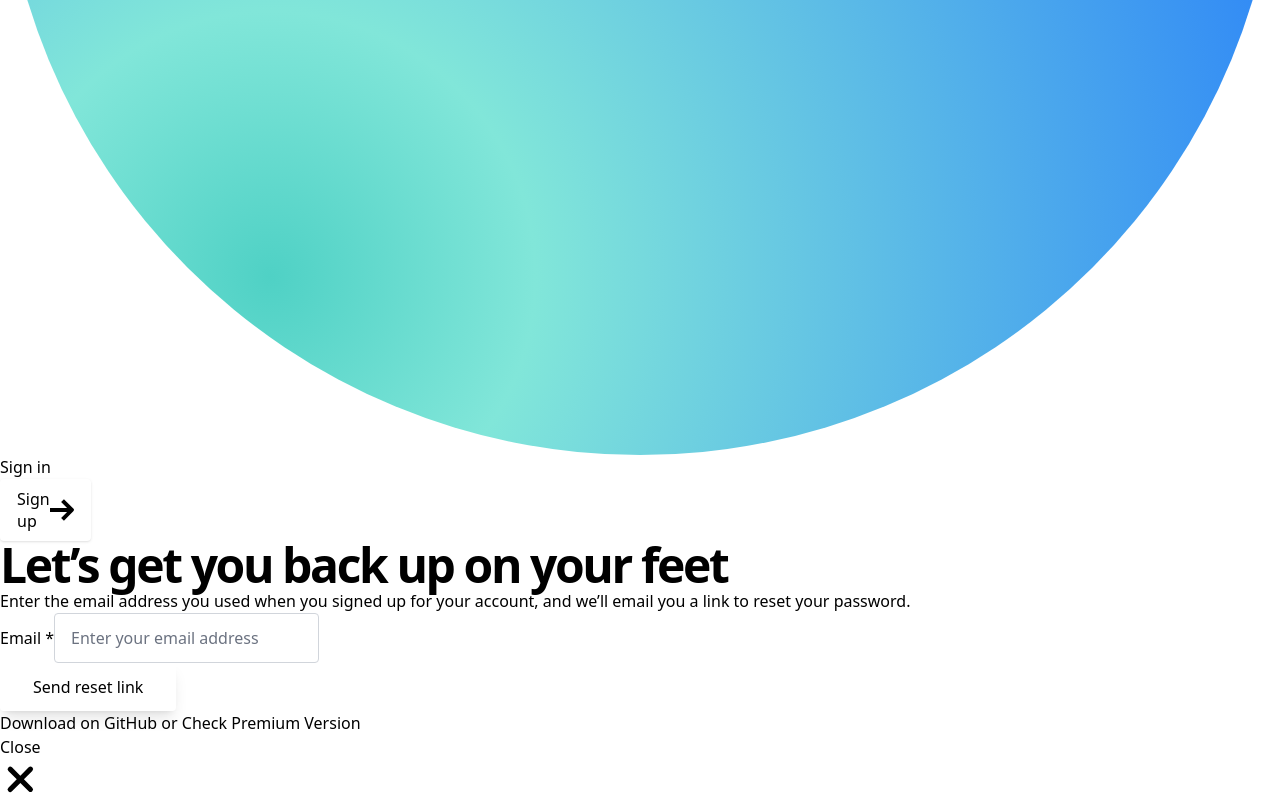
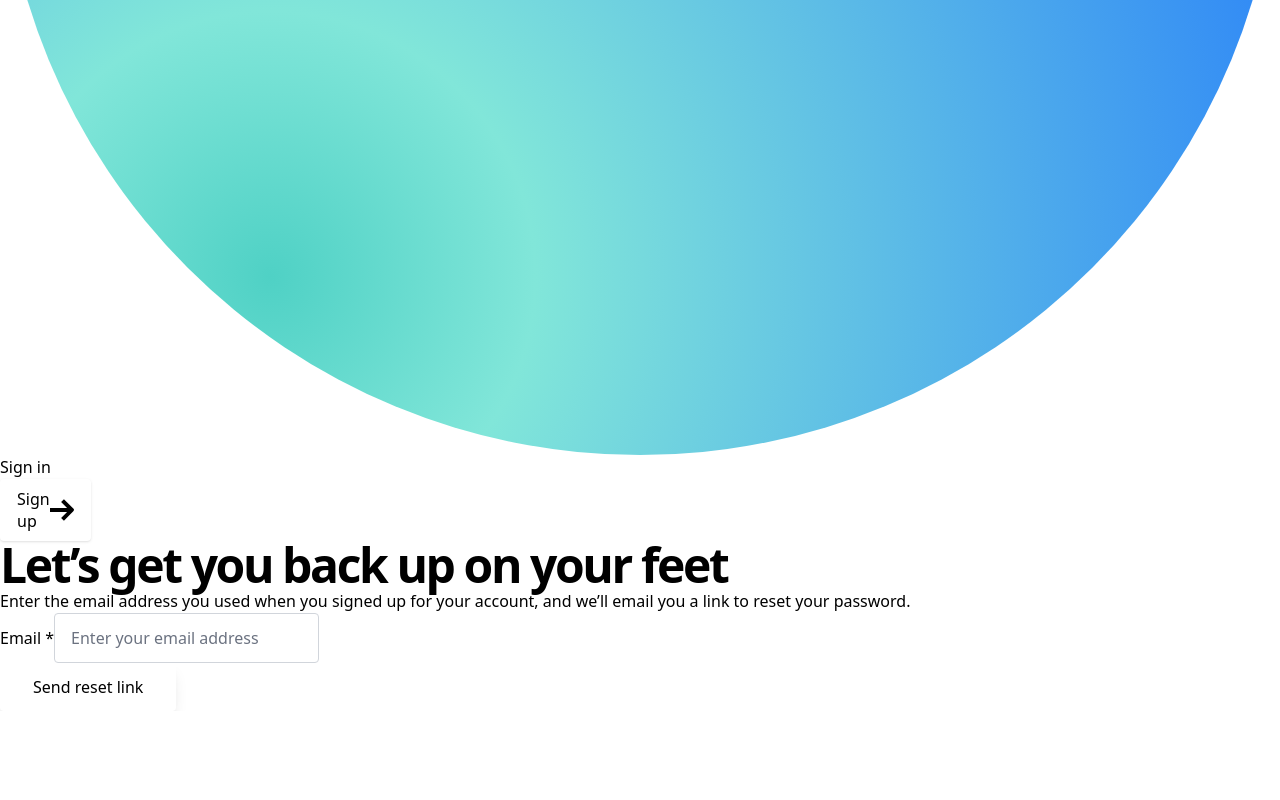
Before and after one commit to skylinedistribution-dev/skylinedistribution-dev.github.io, a React (Vite) app: page /reset-password in a window 1280 px wide. Shown: the part 825-1625 px from the top of the page. After the commit the page ends 1536 px from the top, so only its background shows below. Built offline with nearby package versions, Linux system fonts and the light colour scheme.

Commit message:
Remove banner

```diff
--- a/src/pages/Home.jsx
+++ b/src/pages/Home.jsx
@@ -1,6 +1,5 @@
 import React from 'react'
 
-import Banner from '../partials/Banner'
 import FeaturesHome from '../partials/Features'
 import FeaturesBlocks from '../partials/FeaturesBlocks'
 import Footer from '../partials/Footer'
@@ -28,8 +27,6 @@ function Home () {
 
       </main>
 
-      <Banner />
-
       {/*  Site footer */}
       <Footer />
 
--- a/src/pages/ResetPassword.jsx
+++ b/src/pages/ResetPassword.jsx
@@ -1,6 +1,5 @@
 import React from 'react'
 
-import Banner from '../partials/Banner'
 import Header from '../partials/Header'
 
 function ResetPassword () {
@@ -46,8 +45,6 @@ function ResetPassword () {
 
       </main>
 
-      <Banner />
-
     </div>
   )
 }
--- a/src/pages/SignIn.jsx
+++ b/src/pages/SignIn.jsx
@@ -1,7 +1,6 @@
 import React from 'react'
 import { Link } from 'react-router-dom'
 
-import Banner from '../partials/Banner'
 import Header from '../partials/Header'
 
 function SignIn () {
@@ -95,8 +94,6 @@ function SignIn () {
 
       </main>
 
-      <Banner />
-
     </div>
   )
 }
--- a/src/pages/SignUp.jsx
+++ b/src/pages/SignUp.jsx
@@ -1,7 +1,6 @@
 import React from 'react'
 import { Link } from 'react-router-dom'
 
-import Banner from '../partials/Banner'
 import Header from '../partials/Header'
 
 function SignUp () {
@@ -91,8 +90,6 @@ function SignUp () {
 
       </main>
 
-      <Banner />
-
     </div>
   )
 }
```
